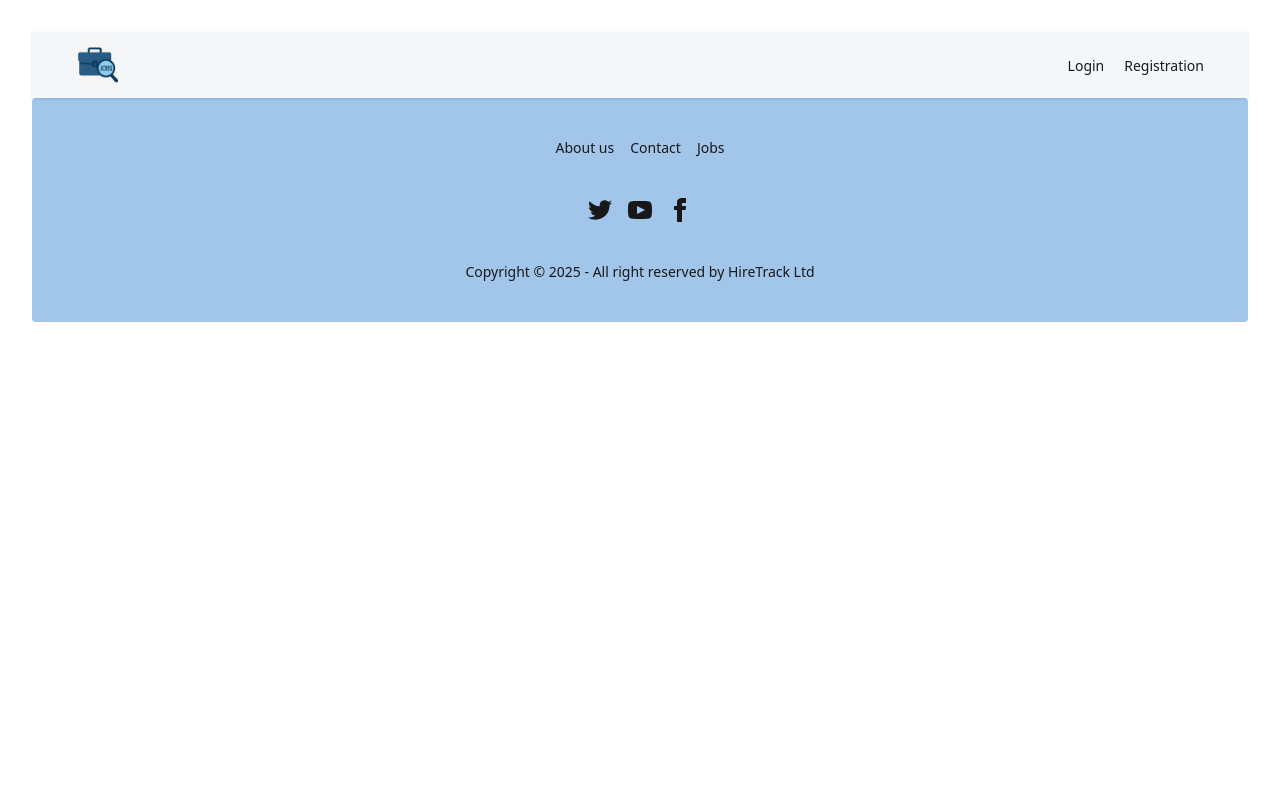
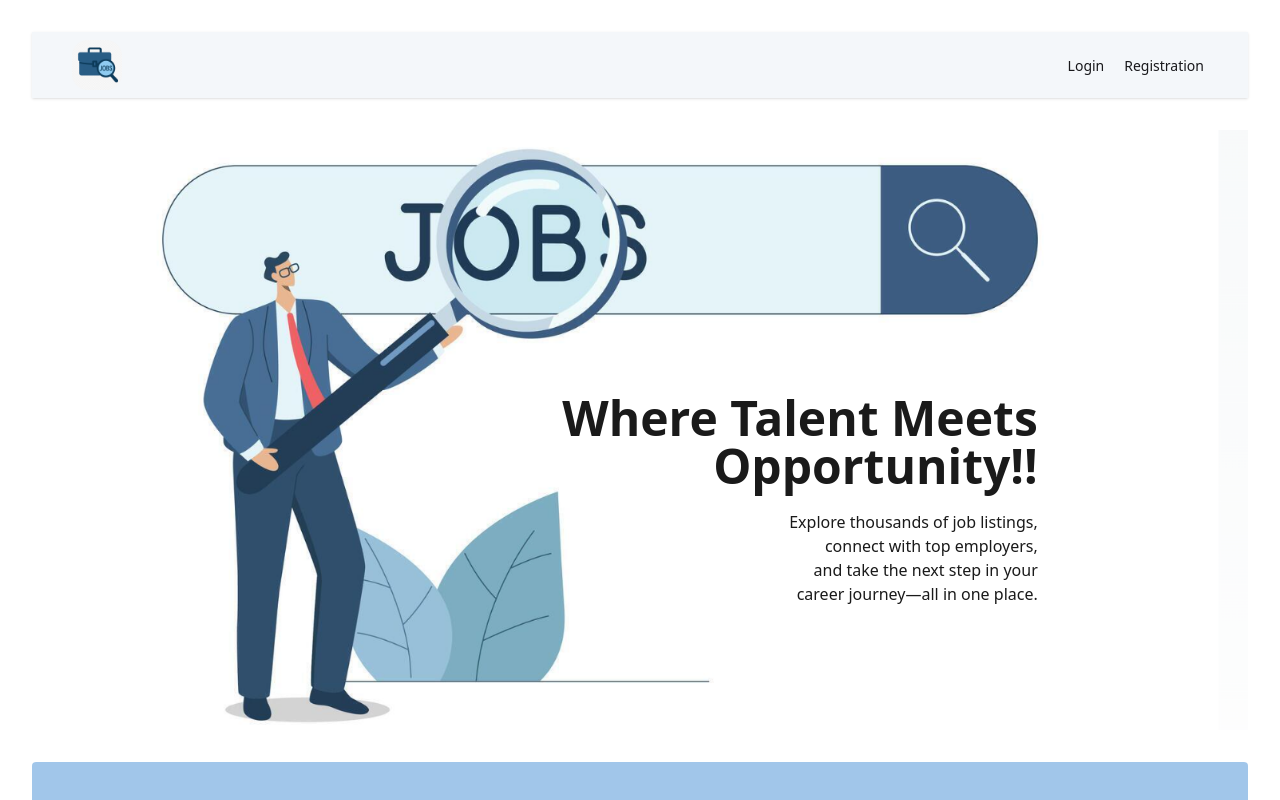
Before and after one commit to maimuna-t-333/job-track-website1, a React (Vite) app: page / in a window 1280 px wide. Shown: the top 800 px of the page. Built offline with nearby package versions, Linux system fonts and the light colour scheme.

Commit message:
banner section

```diff
--- /dev/null
+++ b/src/Components/Banner.jsx
@@ -0,0 +1,31 @@
+import React from 'react';
+import banner from '../assets/banner.PNG'
+
+const Banner = () => {
+    return (
+        <div>
+            <div
+  className="hero h-[600px] my-8 "
+  style={{
+    backgroundImage:
+      `url(${banner})`,
+      opacity:1
+  }}
+>
+  <div className="bg-opacity-5"></div>
+  <div className="hero-content text-neutral-content text-center">
+    <div className="ml-80 mt-40 text-accent">
+      <h1 className="mb-5 text-right text-5xl font-bold">Where Talent Meets
+        <br /> Opportunity!!</h1>
+      <p className="mb-5 text-right">
+      Explore thousands of job listings, <br /> connect with top employers, <br /> and take the next step in your <br /> career journey—all in one place.
+      </p>
+
+    </div>
+  </div>
+</div>
+        </div>
+    );
+};
+
+export default Banner;
--- a/src/Layout/MainLayout.jsx
+++ b/src/Layout/MainLayout.jsx
@@ -2,12 +2,14 @@ import React from 'react';
 import { Outlet } from 'react-router';
 import Navber from '../Components/Navber';
 import Footer from '../Components/Footer';
+import Banner from '../Components/Banner';
 
 const MainLayout = () => {
     return (
         <div>
             <header>
                 <Navber></Navber>
+                <Banner></Banner>
             </header>
             <main>
                 <Outlet>
```
Also changed, not shown: src/assets/banner.PNG (added).
